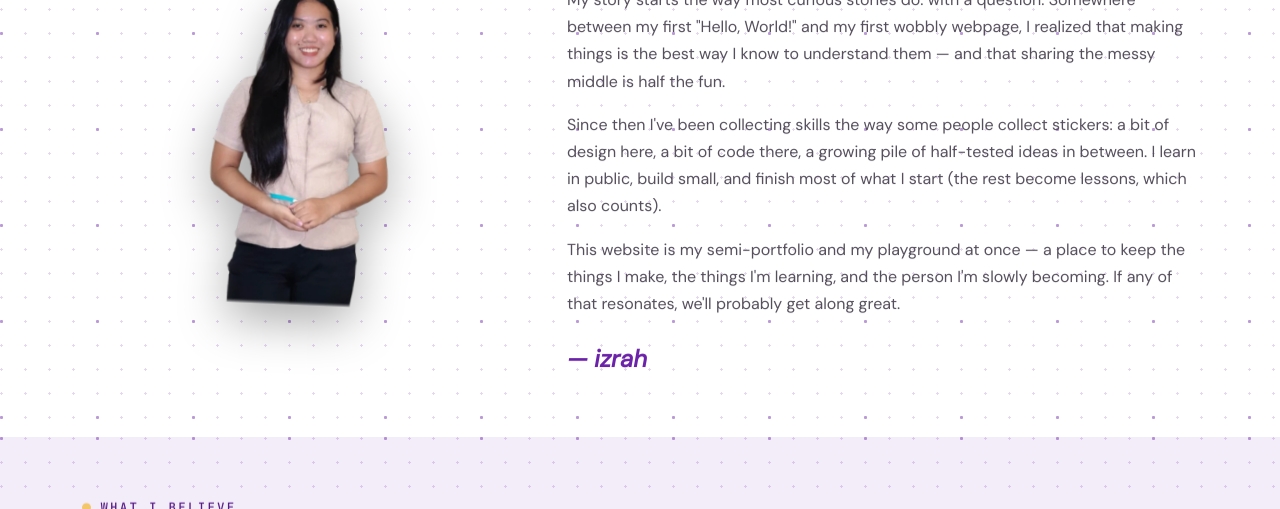
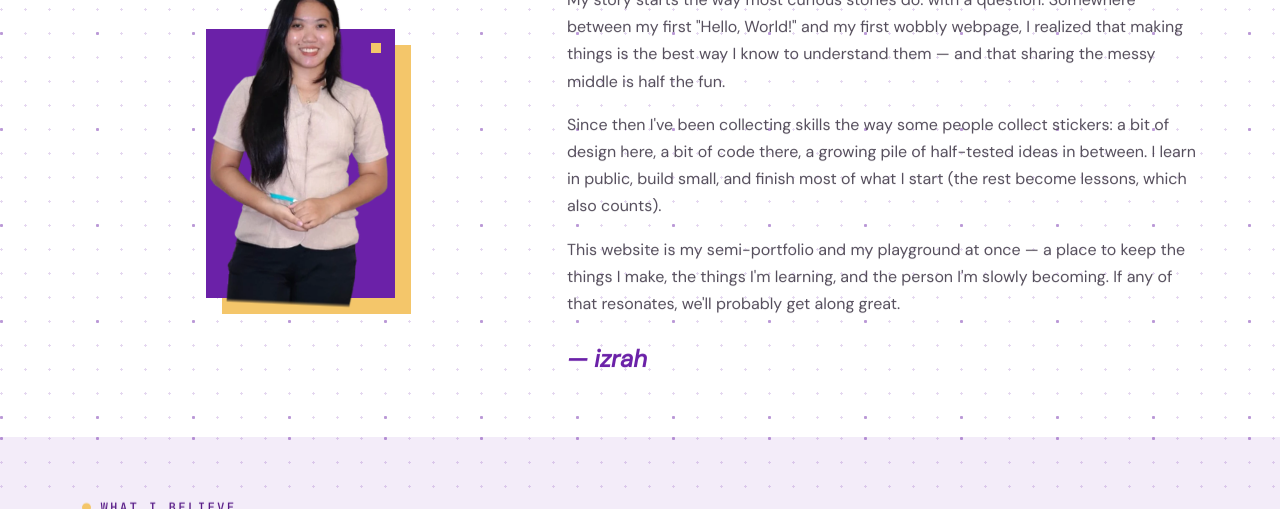
Before and after one commit to izrahvendiola-prog/personal-websites, a plain HTML site: page pages/about.html in a window 1280 px wide. Shown: the part 640-1149 px from the top of the page. Drawn offline with nearby package versions, Linux system fonts and the light colour scheme.

Commit message:
Add profile bg design

```diff
--- a/assets/css/style.css
+++ b/assets/css/style.css
@@ -762,11 +762,43 @@ h2 {
 /* Portrait cutout — slightly tilted, like Finguard's cards */
 .hero-figure {
   position: relative;
+  isolation: isolate;
   display: flex;
   justify-content: center;
+  width: fit-content;
+  max-width: 100%;
+  margin-inline: auto;
+}
+
+/* Portrait poster — two flat colour plates behind the cutout. The plates stay
+   square to the page grid while the portrait tilts, and the top edge sits at the
+   shoulders so the head breaks out of the colour field. The amber plate is
+   offset a few pixels, like a second pass that never quite lined up. */
+.hero-figure::before {
+  content: "";
+  position: absolute;
+  z-index: 0;
+  inset: 17% 2% 2% 2%;
+  background: var(--clr-accent-3);
+  translate: 16px 16px;
+}
+
+.hero-figure::after {
+  content: "";
+  position: absolute;
+  z-index: 1;
+  inset: 17% 2% 2% 2%;
+  background-color: var(--clr-accent);
+  /* Registration square, like a crop mark on a press sheet */
+  background-image: linear-gradient(var(--clr-accent-3), var(--clr-accent-3));
+  background-repeat: no-repeat;
+  background-size: 10px 10px;
+  background-position: calc(100% - 14px) 14px;
 }
 
 .hero-figure .portrait {
+  position: relative;
+  z-index: 2;
   width: auto;
   height: clamp(21rem, 33vw, 28rem);
   max-width: 100%;
@@ -775,7 +807,6 @@ h2 {
   display: block;
   border-radius: 0;
   rotate: -2.5deg;
-  filter: drop-shadow(0 18px 24px rgba(0, 0, 0, 0.32));
   transition: rotate var(--dur-med) var(--ease-spring);
 }
 
@@ -2031,10 +2062,6 @@ a.feature-row {
   rotate: 2.5deg;
 }
 
-[data-theme="dark"] .about-figure .portrait {
-  filter: drop-shadow(0 18px 24px rgba(0, 0, 0, 0.45));
-}
-
 .about-figure:hover .portrait {
   rotate: 0deg;
 }
```
Also changed, not shown: 1 other file.
